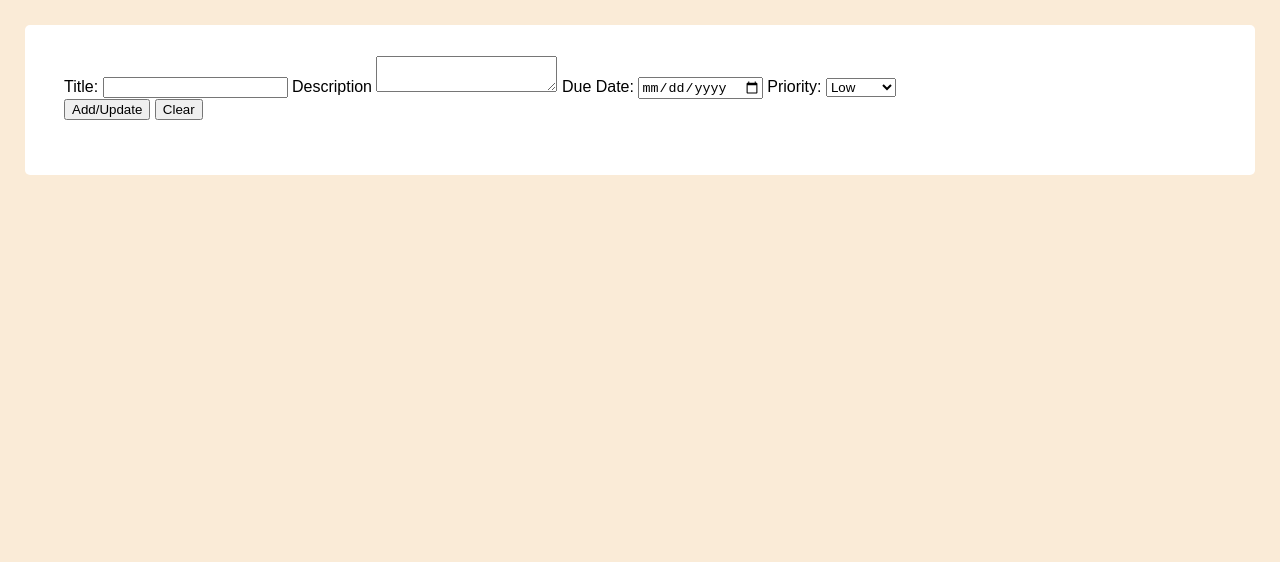
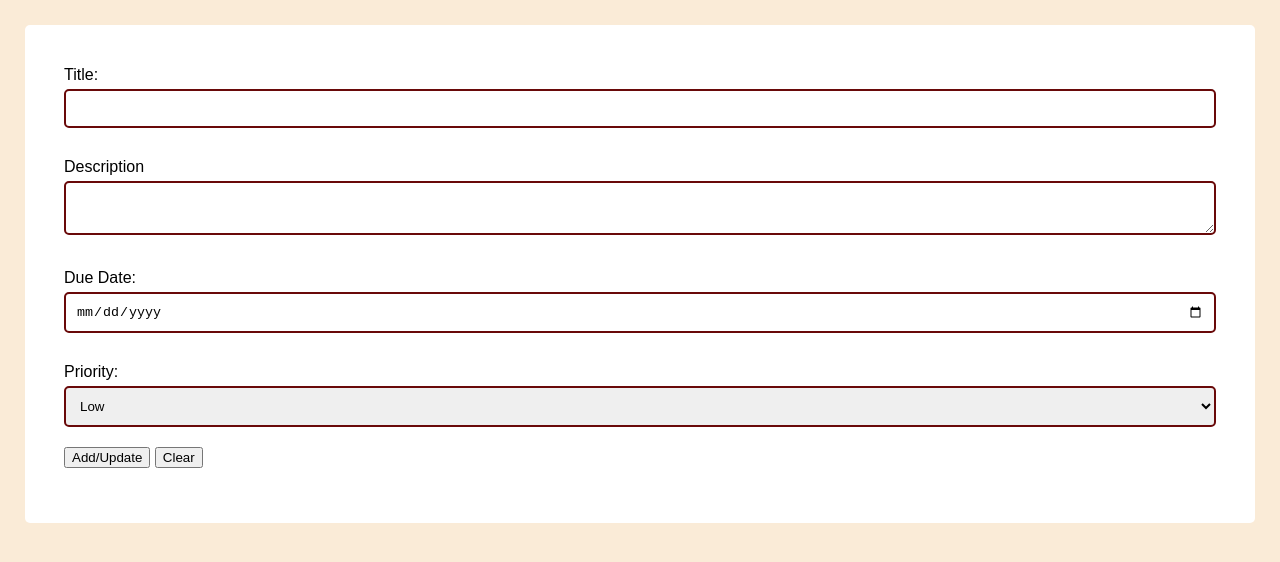
Before and after one commit to vsola0/To-do-App, a plain HTML site: page index.html in a window 1280 px wide. Drawn offline with Linux system fonts and the light colour scheme.

Commit message:
Update style.css

```diff
--- a/style.css
+++ b/style.css
@@ -15,3 +15,21 @@ fieldset {
     border:none;
     margin-bottom: 20px;
 }
+
+label {
+    display: block;
+    margin: 10px 0 5px;
+}
+
+input[type="text"],
+input[type="date"],
+select,
+textarea {
+    width: 100%;
+    padding: 10px;
+    border: 2px solid rgb(105, 9, 9);
+    border-radius: 5px;
+    box-sizing: border-box;
+    margin-bottom: 20px;
+
+}
```
